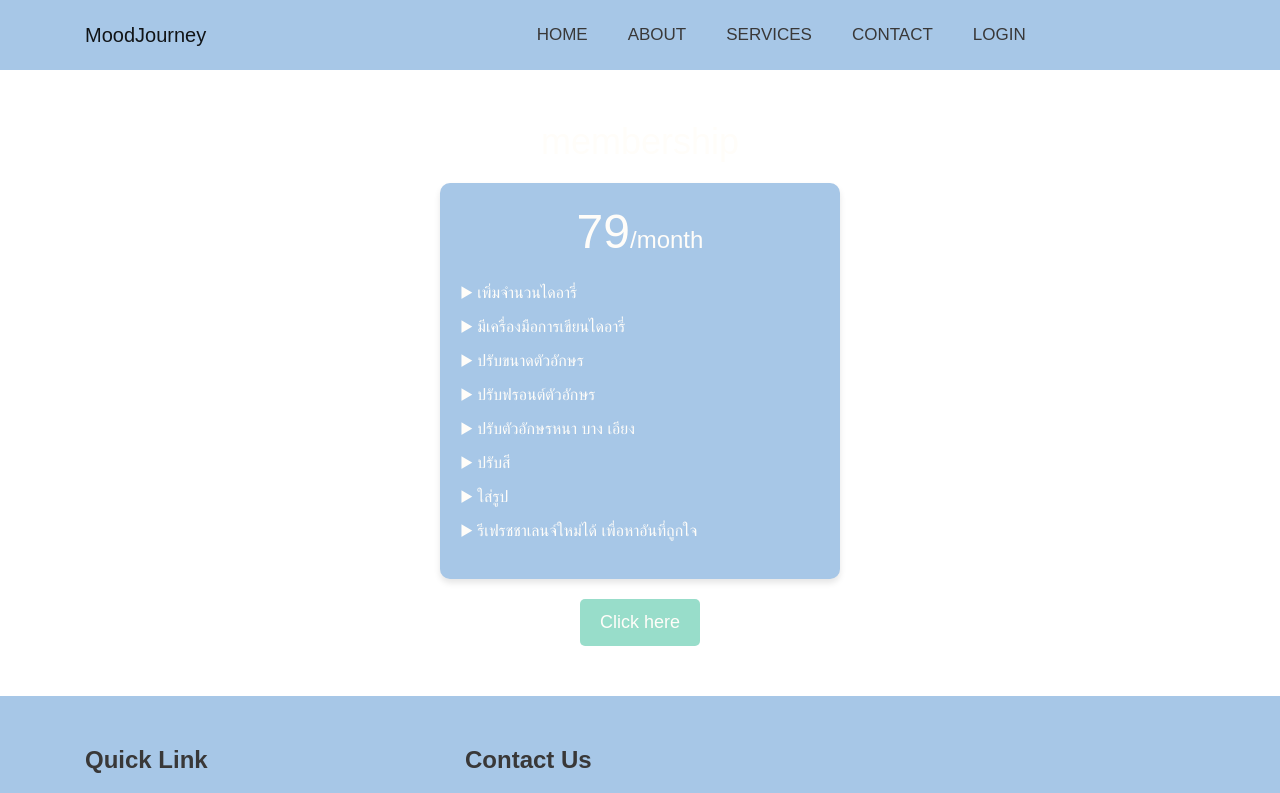
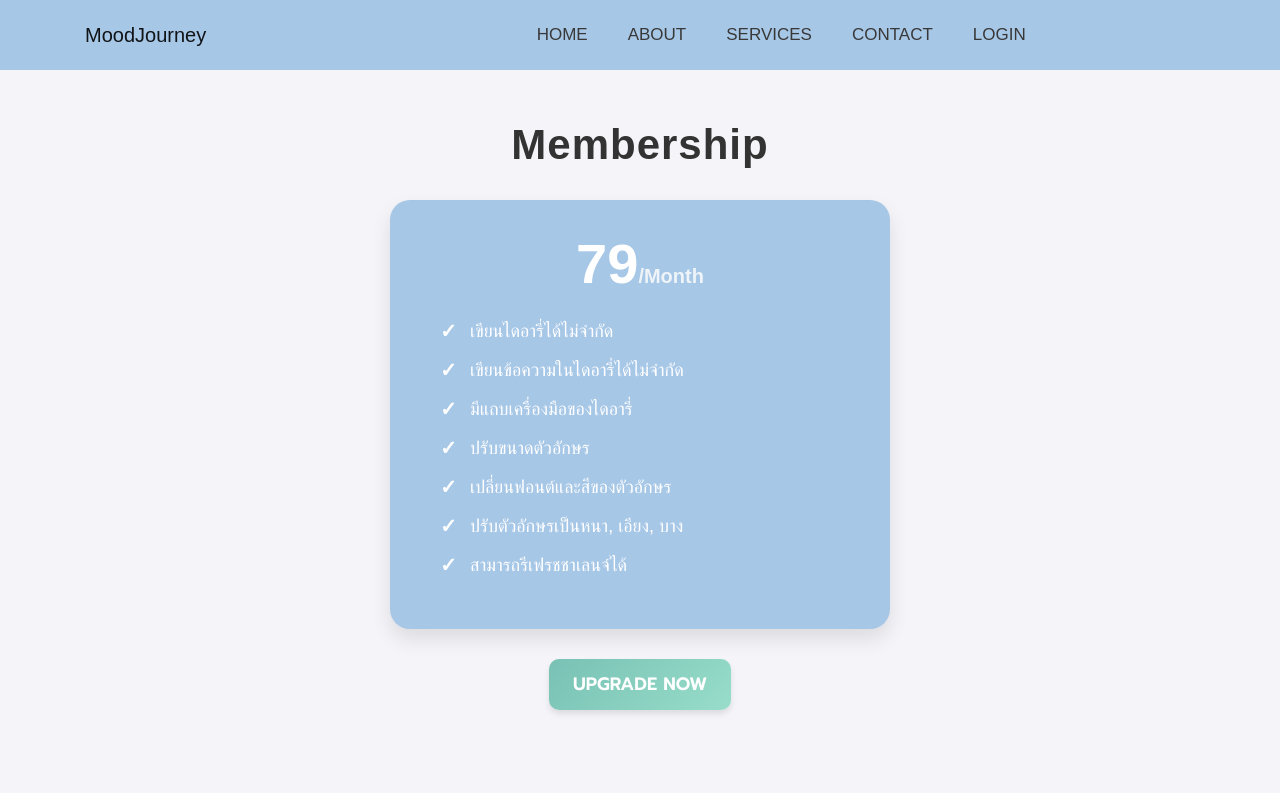
Before and after one commit to Wangboon/HackathonFrontEnd, a React (Create React App) app in the folder react-app/: page /membership in a window 1280 px wide. Shown: the top 793 px of the page. Built offline with nearby package versions, Linux system fonts and the light colour scheme.

Commit message:
membership

```diff
--- a/react-app/src/css/Membership.css
+++ b/react-app/src/css/Membership.css
@@ -1,64 +1,108 @@
+@import url('https://fonts.googleapis.com/css2?family=Prompt:wght@300;400;600&display=swap');
+
 .membership-container {
     text-align: center;
     padding: 50px;
-    font-family: Arial, sans-serif;
+    font-family: 'Prompt', sans-serif;
+    background-color: #f4f4f9; /* พื้นหลังสีขาวนวล */
+    min-height: 100vh;
 }
 
 .membership-title {
-    font-size: 36px;
-    margin-bottom: 20px;
-    color: #FFFDF9;
+    font-size: 42px;
+    font-weight: 600;
+    color: #333; /* สีดำเข้ม */
+    margin-bottom: 30px;
+    letter-spacing: 1px;
 }
 
 .membership-card {
-    background-color: #A7C7E7;
-    border-radius: 10px;
-    padding: 20px;
-    max-width: 400px;
-    margin: 0 auto 20px auto;
-    box-shadow: 0 4px 6px rgba(0, 0, 0, 0.1);
+    background-color: #A7C7E7; /* สีฟ้าอ่อน */
+    border-radius: 20px;
+    padding: 30px;
+    max-width: 500px;
+    margin: 0 auto 30px;
+    box-shadow: 0 10px 20px rgba(0, 0, 0, 0.1);
+    transition: transform 0.3s ease, box-shadow 0.3s ease;
+}
+
+.membership-card:hover {
+    transform: scale(1.05);
+    box-shadow: 0 15px 30px rgba(0, 0, 0, 0.2);
 }
 
 .membership-price {
-    font-size: 48px;
-    color: #FFFDF9;
+    font-size: 56px;
+    font-weight: 600;
+    color: #ffffff; /* สีขาว */
     margin-bottom: 20px;
 }
 
 .membership-price span {
-    font-size: 24px;
-    color: #FFFDF9;
+    font-size: 20px;
+    color: #eef4f8; /* สีขาวซีด */
 }
 
 .membership-features {
     list-style: none;
     padding: 0;
+    font-size: 18px;
+    color: #ffffff; /* สีขาว */
     text-align: left;
-    font-size: 16px;
-    color: #FFFDF9;
+    margin: 20px auto;
+    max-width: 400px;
 }
 
 .membership-features li {
-    margin-bottom: 10px;
+    display: flex;
+    align-items: center;
+    margin-bottom: 12px;
+    position: relative;
+    padding-left: 30px;
+}
+
+.membership-features li::before {
+    content: "✓";
+    color: #ffffff; /* สีขาว */
+    font-weight: bold;
+    font-size: 20px;
+    position: absolute;
+    left: 0;
 }
 
 .membership-button {
-    background-color: #98ddca;
-    color: #FFFDF9;
+    background: linear-gradient(135deg, #78c1b4, #98ddca); /* ไล่สีฟ้าเขียว */
+    color: #fff;
     border: none;
-    border-radius: 5px;
-    padding: 10px 20px;
+    border-radius: 10px;
+    padding: 12px 24px;
     font-size: 18px;
     cursor: pointer;
-    transition: background-color 0.3s;
+    font-weight: bold;
+    text-transform: uppercase;
+    transition: all 0.3s ease;
+    box-shadow: 0 4px 6px rgba(0, 0, 0, 0.1);
 }
 
 .membership-button:hover {
-    background-color: #78c1b4;
+    background: linear-gradient(135deg, #98ddca, #78c1b4); /* ไล่สีกลับ */
+    transform: scale(1.05);
+    box-shadow: 0 6px 10px rgba(0, 0, 0, 0.15);
 }
 
 .membership-message {
     margin-top: 20px;
-    font-size: 16px;
+    font-size: 18px;
+    font-weight: bold;
     color: green;
+    animation: fade-in 0.5s ease-in-out;
 }
+
+@keyframes fade-in {
+    from {
+        opacity: 0;
+    }
+    to {
+        opacity: 1;
+    }
+}
--- a/react-app/src/page/Membership.js
+++ b/react-app/src/page/Membership.js
@@ -9,40 +9,40 @@ const Membership = () => {
         const userEmail = localStorage.getItem("userEmail"); // Get email from localStorage
 
         if (!userEmail) {
-            setMessage("User not logged in!");
+            setMessage("กรุณาเข้าสู่ระบบก่อน!");
             return;
         }
 
         try {
             const response = await axios.put(`http://localhost:8080/api/user/updateMembership?email=${userEmail}`);
             if (response.status === 200) {
-                setMessage("Membership upgraded successfully!");
+                setMessage("อัปเกรดสมาชิกเรียบร้อย!");
             }
         } catch (error) {
             console.error("Error upgrading membership:", error);
-            setMessage("Failed to upgrade membership.");
+            setMessage("ไม่สามารถอัปเกรดสมาชิกได้!");
         }
     };
 
-
     return (
         <div className="membership-container">
-            <h1 className="membership-title">membership</h1>
+            <h1 className="membership-title">Membership</h1>
             <div className="membership-card">
-                <h2 className="membership-price">79<span>/month</span></h2>
+                <h2 className="membership-price">
+                    79<span>/Month</span>
+                </h2>
                 <ul className="membership-features">
-                    <li>▶ เพิ่มจำนวนไดอารี่</li>
-                    <li>▶ มีเครื่องมือการเขียนไดอารี่</li>
-                    <li>▶ ปรับขนาดตัวอักษร</li>
-                    <li>▶ ปรับฟรอนต์ตัวอักษร</li>
-                    <li>▶ ปรับตัวอักษรหนา บาง เอียง</li>
-                    <li>▶ ปรับสี</li>
-                    <li>▶ ใส่รูป</li>
-                    <li>▶ รีเฟรชชาเลนจ์ใหม่ได้ เพื่อหาอันที่ถูกใจ</li>
+                    <li>เขียนไดอารี่ได้ไม่จำกัด</li>
+                    <li>เขียนข้อความในไดอารี่ได้ไม่จำกัด</li>
+                    <li>มีแถบเครื่องมือของไดอารี่</li>
+                    <li>ปรับขนาดตัวอักษร</li>
+                    <li>เปลี่ยนฟอนต์และสีของตัวอักษร</li>
+                    <li>ปรับตัวอักษรเป็นหนา, เอียง, บาง</li>
+                    <li>สามารถรีเฟรชชาเลนจ์ได้</li>
                 </ul>
             </div>
             <button className="membership-button" onClick={handleUpgrade}>
-                Click here
+                Upgrade Now
             </button>
             {message && <p className="membership-message">{message}</p>}
         </div>
```
